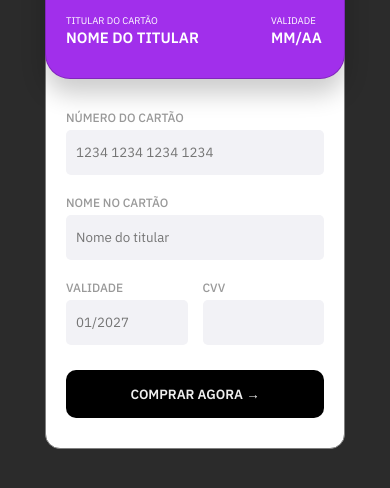
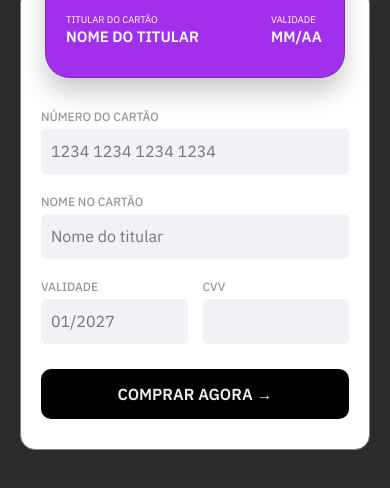
Before and after one commit to eumatheusmoura/projetocheckout, a plain HTML site: page index.html in a window 390 px wide. Shown: the part 256-744 px from the top of the page. Drawn offline with Linux system fonts and the light colour scheme; a web font is replaced by a local one.

Commit message:
update responsivo 2

```diff
--- a/style.css
+++ b/style.css
@@ -71,7 +71,6 @@
 }
 
 .container form .submit-btn {
-  width: 100%;
   background: #000000;
   color: #eee;
   padding: 15px;
@@ -79,8 +78,6 @@
   margin-bottom: 10px;
   border-radius: 10px;
   cursor: pointer;
-  transition: 0.2s linear;
-  break-before: 5px;
   text-transform: uppercase;
   font-weight: 600;
 }
@@ -248,7 +245,13 @@
 
 /* MODO RESPONSIVO */
 
-@media (max-width: 480px) {
+@media (max-width: 767px) {
+  input,
+  select,
+  textarea {
+    font-size: 16px;
+  }
+
   .container {
     background-color: #2b2b2b;
     display: flex;
@@ -262,7 +265,7 @@
     background: #fff;
     border-radius: 15px;
     padding: 20px;
-    width: 300px;
+    width: 350px;
     padding-top: 100px;
     border: 1px solid gray;
   }
```
